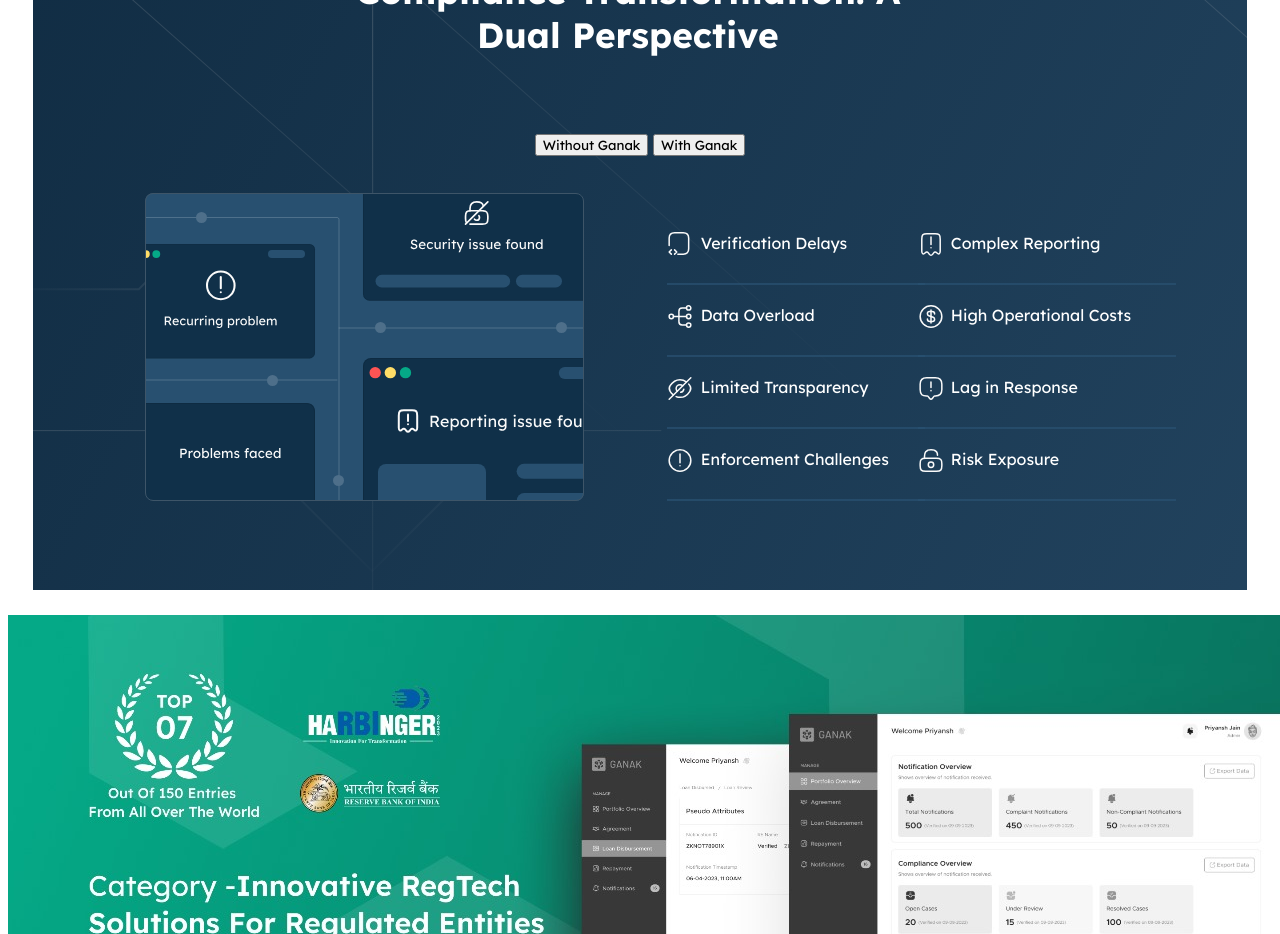
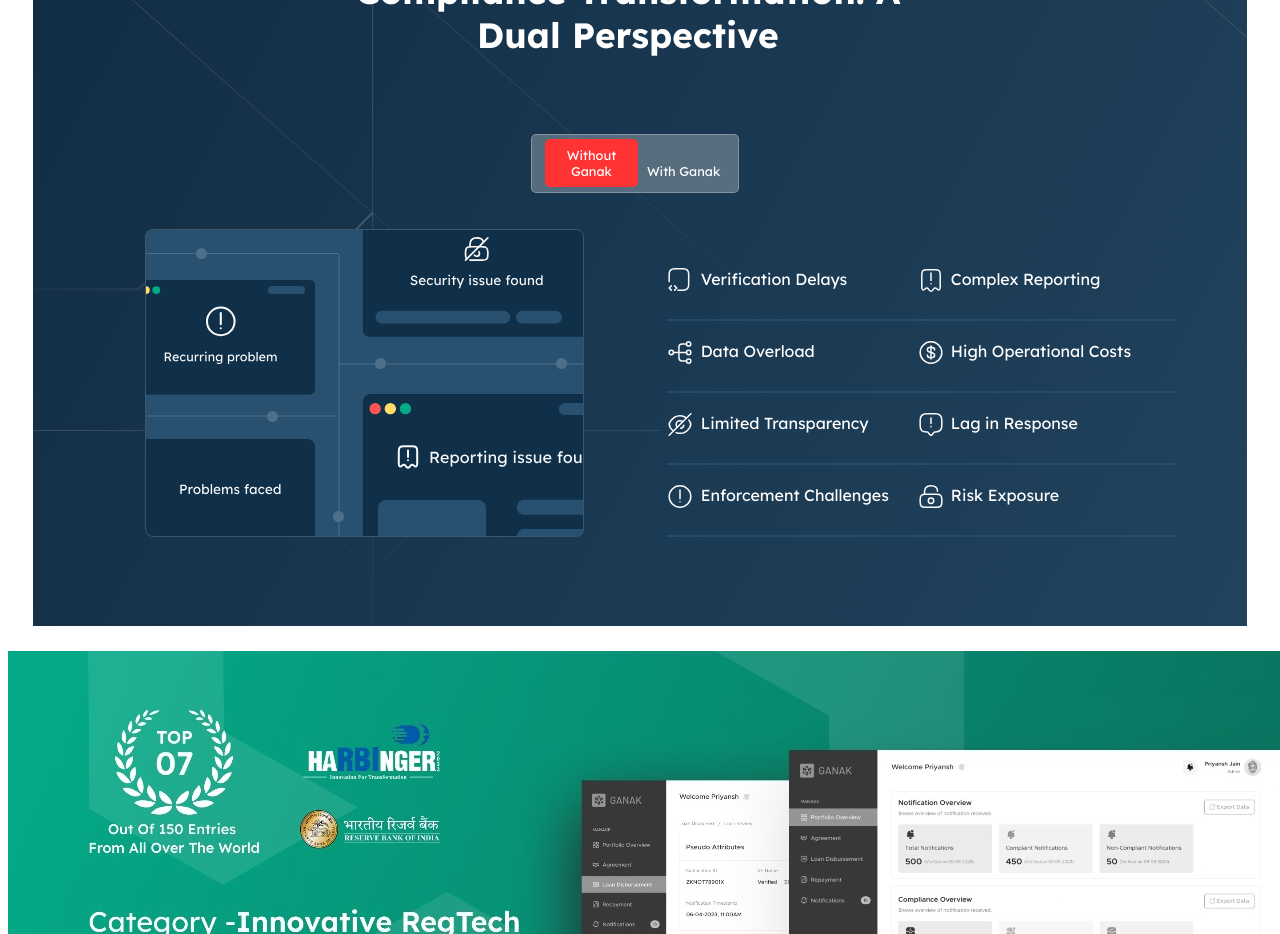
Before and after one commit to RohitRaj766/ganak, a SvelteKit app: page / in a window 1280 px wide. Shown: the part 3360-4294 px from the top of the page. Built offline with nearby package versions, Linux system fonts and the light colour scheme.

Commit message:
comp button styled

```diff
--- a/src/lib/components/Compliance.svelte
+++ b/src/lib/components/Compliance.svelte
@@ -30,9 +30,11 @@
 
 <div class="compliance-section">
     <h2 id="comp">Compliance Transformation: A Dual Perspective</h2>
-    <div>
-        <button on:click={toggleAnswer2}>Without Ganak</button>
-        <button on:click={toggleAnswer}>With Ganak</button>
+    <div class="button-container">
+        <!-- <button class="button-1" on:click={toggleAnswer2}>Without Ganak</button>
+        <button class="button-2" on:click={toggleAnswer}>With Ganak</button> -->
+        <p class="button-1" class:show={but1} on:click={toggleAnswer2}>Without Ganak</p>
+        <p class="button-2" class:show={but2} on:click={toggleAnswer}>With Ganak</p>
     </div>
     <div class="compliance-image">
         <img src="compliance.svg" alt="compliance-pic">
--- a/src/styles/compliance.scss
+++ b/src/styles/compliance.scss
@@ -3,7 +3,7 @@
 }
 .compliance-section{
     color: white;
-    background-image: url('/static/compliance-bg.svg');
+    background-image: url('/compliance-bg.svg');
     background-repeat: no-repeat;
     margin: 0% 2%;
     text-align: center;
@@ -37,3 +37,41 @@
 .second-module.show{
     display: block;
 }
+.button-container{
+    border: 1px solid rgba(231, 234, 236, 0.3);
+    border-radius: 5px;
+    // padding: 0.5%;
+    margin: 0 41%;
+    width: 17%;
+    background-color: rgba(231, 234, 236, 0.3);
+    color: white;
+}
+.button-1{
+    color: white;
+    border: none;
+    width: 40%;
+    display: inline-block;
+    font-size: 0.8rem;
+    cursor: pointer;
+}
+.button-1.show{
+    background-color: #f33;
+    padding: 3.5% 2%;
+    margin: 1.5% 0%;
+    border: 1px solid #f33 ;
+    border-radius: 5px;
+}
+.button-2{
+    color: white;
+    width: 40%;
+    display: inline-block;
+    font-size: 0.8rem;
+    cursor: pointer;
+}
+.button-2.show{
+    background-color: rgba(5, 169, 135, 1);
+    padding: 3.5% 2%;
+    margin: 1.5% 0%;
+    border: 1px solid rgba(5, 169, 135, 1) ;
+    border-radius: 5px;
+}
```
